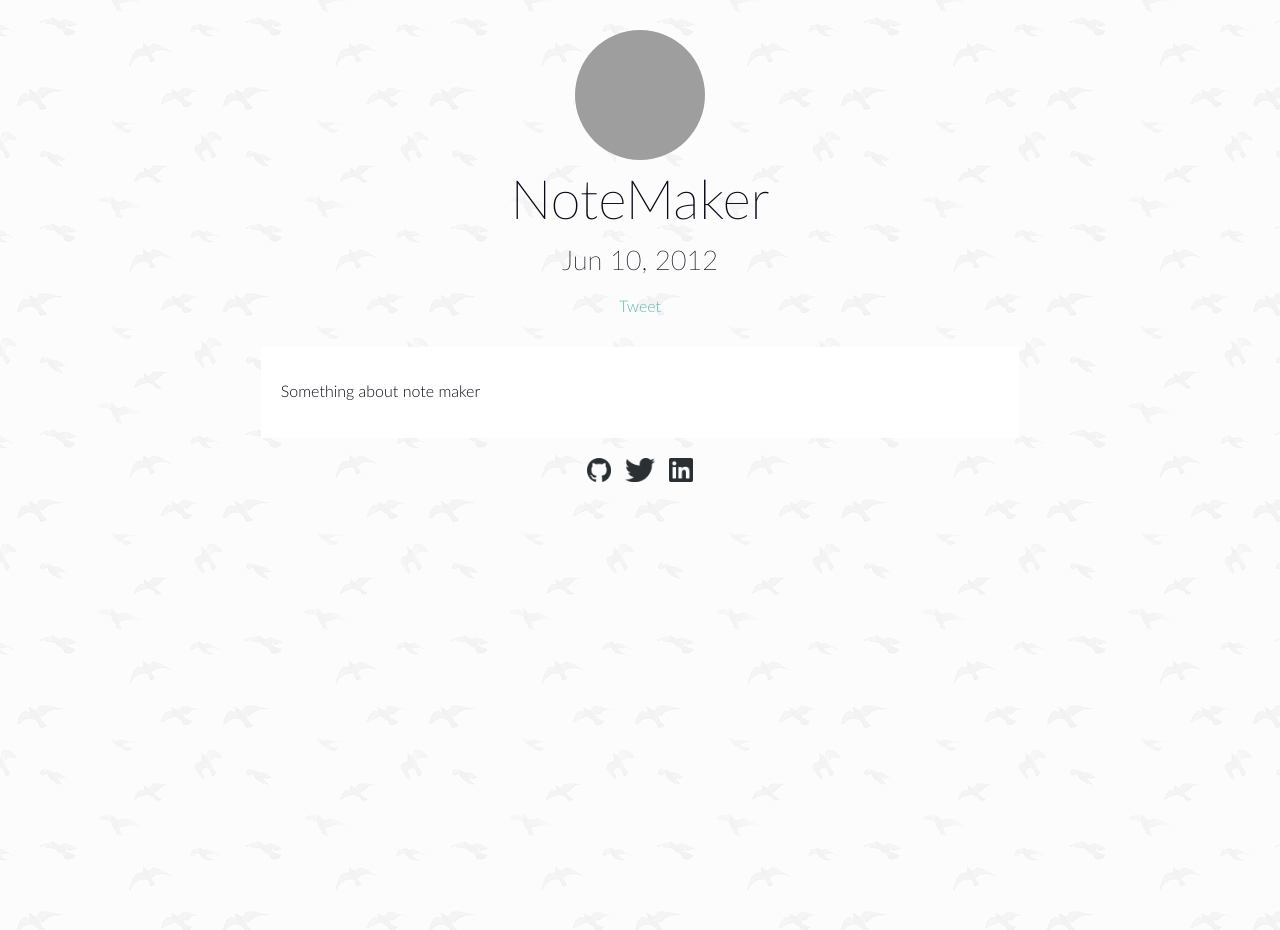
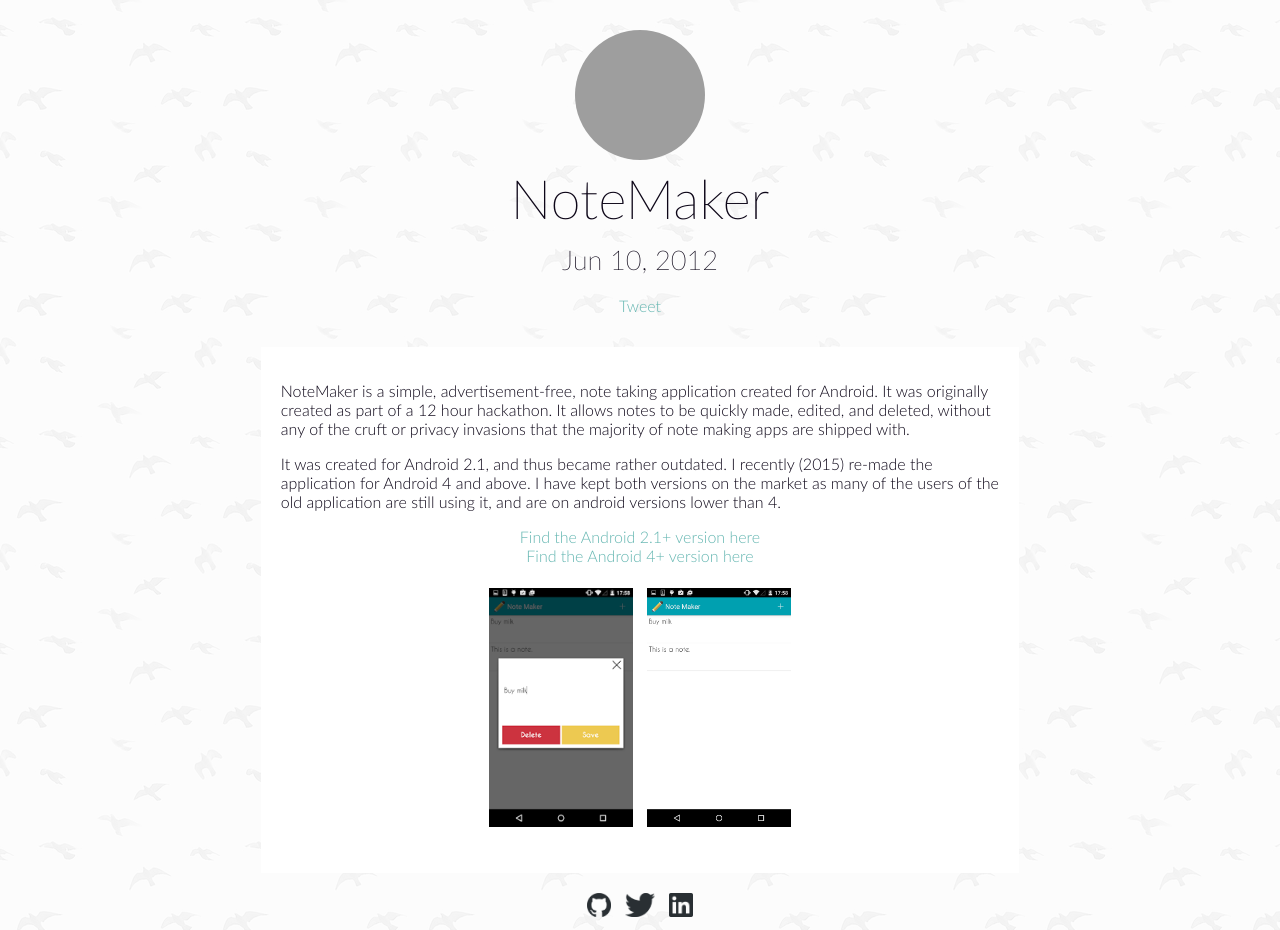
Before and after one commit to RosyTucker/RosyTucker.github.io, a Jekyll site: the page built from _posts/2012-06-10-NoteMaker.md, in a window 1280 px wide. Built offline with Jekyll 4.4.1, drawn with Linux system fonts in a browser that asks for light colours; comment, search, counter and statistics services are not loaded; grey boxes are pictures that could not be loaded.

Commit message:
Add content for notemaker

```diff
--- a/_posts/2012-06-10-NoteMaker.md
+++ b/_posts/2012-06-10-NoteMaker.md
@@ -5,4 +5,19 @@
 category: project
 ---
 
-Something about note maker
+NoteMaker is a simple, advertisement-free, note taking application created for Android.
+It was originally created as part of a 12 hour hackathon. It allows notes to be quickly made, edited, and deleted,
+without any of the cruft or privacy invasions that the majority of note making apps are shipped with.
+
+It was created for Android 2.1, and thus became rather outdated. I recently (2015) re-made the application for
+Android 4 and above. I have kept both versions on the market as many of the users of the old application are still
+using it, and are on android versions lower than 4.
+
+[Find the Android 2.1+ version here](https://play.google.com/store/apps/details?id=iceroad.notemaker){:class="center"}
+[Find the Android 4+ version here](https://play.google.com/store/apps/details?id=uk.co.iceroad.notemaker){:class="center"}
+
+{::options parse_block_html="true" /}
+<div class="screenshot-group">
+![Note Maker Screenshot]({{site.url}}/assets/images/projects/notemaker1.png)
+![Note Maker Screenshot]({{site.url}}/assets/images/projects/notemaker2.png)
+</div>
```
Also changed, not shown: assets/images/projects/notemaker1.png (added), assets/images/projects/notemaker2.png (added).
